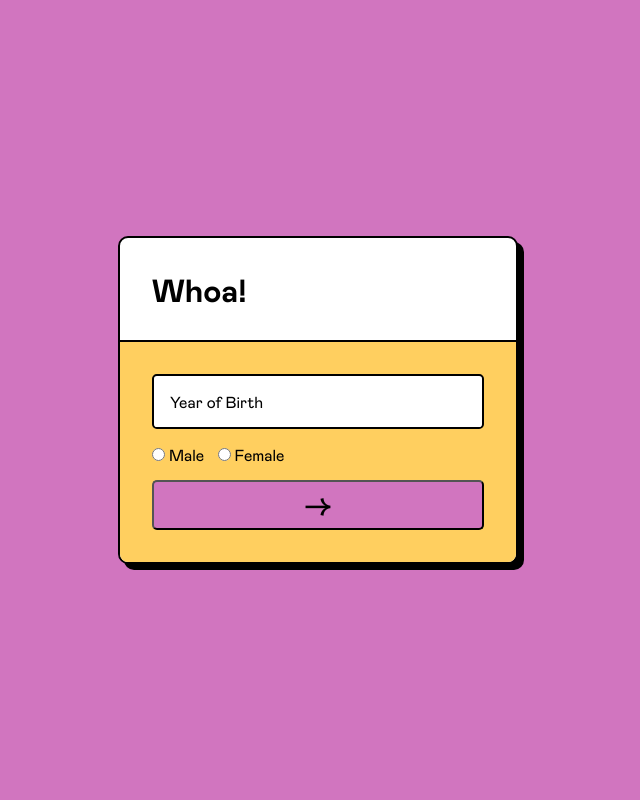
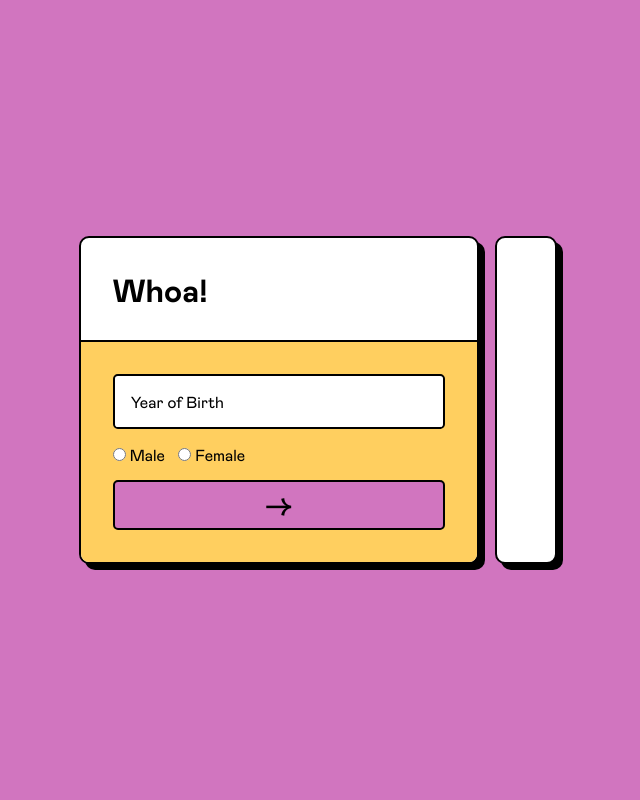
Before and after one commit to projects-yuri/aulas-iw, a PHP site: page / in a window 1280 px wide. Shown: the whole page, without its empty margins (322-962 px from the left). Run offline with PHP 8.4, Linux system fonts and the light colour scheme; some libraries are stand-ins or nearby versions.

Commit message:
Add files via upload

```diff
--- a/aula_30_05_22/index.html
+++ b/aula_30_05_22/index.html
@@ -17,18 +17,22 @@
             </label>
             <div>
                 <label>
-                    <input type="radio" name="gender" id="male" value="Male">
+                    <input type="radio" name="gender" id="male" value="Male" required>
                     Male
                 </label>
                 <label>
-                    <input type="radio" name="gender" id="female" value="Female">
+                    <input type="radio" name="gender" id="female" value="Female" required>
                     Female
                 </label>
             </div>
             <button type="submit"><span>→</span></button>
         </fieldset>
     </form>
-    <img id="img" src="" alt="">
+    <div class="rightContent">
+        <img id="img" src="" alt="">
+        <h2 id="message"></h2>
+    </div>
+    <script src="https://cdnjs.cloudflare.com/ajax/libs/gsap/3.10.4/gsap.min.js"></script>
     <script src="./script.js"></script>
 </body>
 </html>
--- a/aula_30_05_22/script.js
+++ b/aula_30_05_22/script.js
@@ -3,9 +3,10 @@ window.onsubmit = (form) =>
     form.preventDefault()
     const yearBirth = form.target.querySelector('#birth').value
     const male = form.target.querySelector('#male').checked
-    const female = form.target.querySelector('#female').checked
+    const image = document.getElementById('img')
+    const message = document.getElementById('message')
 
-    const ageBirth = (birth) =>
+    const ageCheck = (birth) =>
     {
         // We can use "Date" from JS to get the fullYear
         const age = 2022 - birth
@@ -14,18 +15,80 @@ window.onsubmit = (form) =>
     const stageCheck = (stage) =>
     {
         if(stage == 0){return}
-        if(stage <= 10){return 'Child'}
-        if(stage > 10 && stage <= 20){return 'Teen'}
-        if(stage > 20){return 'Adult'}
-        if(stage > 104){return false}
+        if(stage > 0 && stage <= 10){return 'child'}
+        if(stage > 10 && stage <= 20){return 'teen'}
+        if(stage > 20 && stage <= 103){return 'adult'}
+        if(stage >= 104){return false}
     }
-    const genderCheck = (gender) =>
+    const genderAndImage = () =>
     {
-        if(gender == true){}
+        let gender
+        if(male == true){ gender = 'male' }
+        else{ gender = 'female' }
+        if(stage == undefined){
+            message.textContent = "Oops! It looks like you're 0 years old :/"
+            image.src = ''
+        }
+        else if(stage == false) {
+            message.textContent = "Whoa! It looks like you are over 104 years old... It looks fake lol"
+            image.src = ''
+        }
+        else
+        {
+            image.src = `./imgs/${stage}/${gender}.svg`
+            message.textContent = `So, you're ${age} years old, cool!`
+        }
+    }
+    const animationslol = () =>
+    {
+        const tl = gsap.timeline()
+        const media = window.matchMedia("(max-width: 980px)")
+        if(media.matches)
+        {
+            tl.to('.rightContent',
+            {
+                height: '100%',
+                duration: 0.6
+            })
+            tl.from('#message',
+            {
+                opacity: 0,
+                duration: 0.2
+            })
+            tl.from('#img',
+            {
+                opacity: 0,
+                duration: 0.2
+            })
+        }
+        else
+        {
+            tl.to(form.target,
+            {
+                x: '-5%',
+                duration: 0.5
+            })
+            tl.to('.rightContent',
+            {
+                width: '100%',
+                duration: 0.5
+            })
+            tl.from('#message',
+            {
+                opacity: 0,
+                duration: 0.2
+            })
+            tl.from('#img',
+            {
+                opacity: 0,
+                duration: 0.2
+            })
+        }
     }
 
-
-    // ate 10 anos = bebe
-    // ate 20 = adolescente
-    // acima de 20 = adulto
+    const age = ageCheck(yearBirth)
+    const stage = stageCheck(age)
+    genderAndImage()
+    animationslol()
 }
+console.log('║▌║▌║█│▌║▌║▌lol║█│▌║▌║▌║█│▌')
--- a/aula_30_05_22/style/style.css
+++ b/aula_30_05_22/style/style.css
@@ -3,6 +3,8 @@
     margin: 0;
     padding: 0;
     box-sizing: border-box;
+    -moz-box-sizing: border-box;
+    -webkit-box-sizing: border-box;
     outline: none;
     font-family: 'Mabry Pro';
 }
@@ -34,27 +36,35 @@ html, body
 body
 {
     background-color: rgb(209, 117, 191);
+    position: relative;
     display: flex;
     justify-content: center;
     align-items: center;
+    padding: 1rem;
 }
 
 form
 {
-    display: flex;
-    flex-direction: column;
-    width: 95%;
+    /* display: flex;
+    flex-direction: column; */
+    position: relative;
+    width: 100%;
     max-width: 400px;
-    /* padding: 2rem; */
     background-color: white;
     border: 2px solid black;
     border-radius: 10px;
     box-shadow: 6px 6px 0 0 black;
+    margin-right: 1rem;
 }
 
 .main-h1
 {
     padding: 2rem;
+}
+
+h2
+{
+    text-align: center;
 }
 
 hr
@@ -102,6 +112,7 @@ button{
     font-size: 2rem;
     height: 50px;
     transition: box-shadow 200ms ease-in-out;
+    border: 2px solid black;
 }
 
 button:hover
@@ -126,3 +137,49 @@ button span
     left: 50%;
     transform: translate(-50%, -50%)
 }
+
+.rightContent
+{
+    display: flex;
+    flex-direction: column;
+    justify-content: center;
+    align-items: center;
+    width: 5%;
+    max-height: 328px;
+    height: 328px;
+    max-width: 400px;
+    background-color: white;
+    border: 2px solid black;
+    border-radius: 10px;
+    box-shadow: 6px 6px 0 0 black;
+    padding: 1rem;
+}
+
+img
+{
+    width: 65%;
+}
+
+@media screen and (max-width: 980px)
+{
+    body
+    {
+        flex-direction: column;
+    }
+    form
+    {
+        margin-right: 0;
+        margin-bottom: 1rem;
+    }
+    .rightContent
+    {
+        max-width: 400px;
+        width: 100%;
+        height: 5%;
+        margin-bottom: 1rem;
+    }
+    h2
+    {
+        font-size: 1rem;
+    }
+}
```
Also changed, not shown: aula_30_05_22/imgs/adult/female.svg (added), aula_30_05_22/imgs/adult/male.svg (added), aula_30_05_22/imgs/child/female.svg (added), aula_30_05_22/imgs/child/male.svg (added), aula_30_05_22/imgs/teen/female.svg (added), aula_30_05_22/imgs/teen/male.svg (added).
